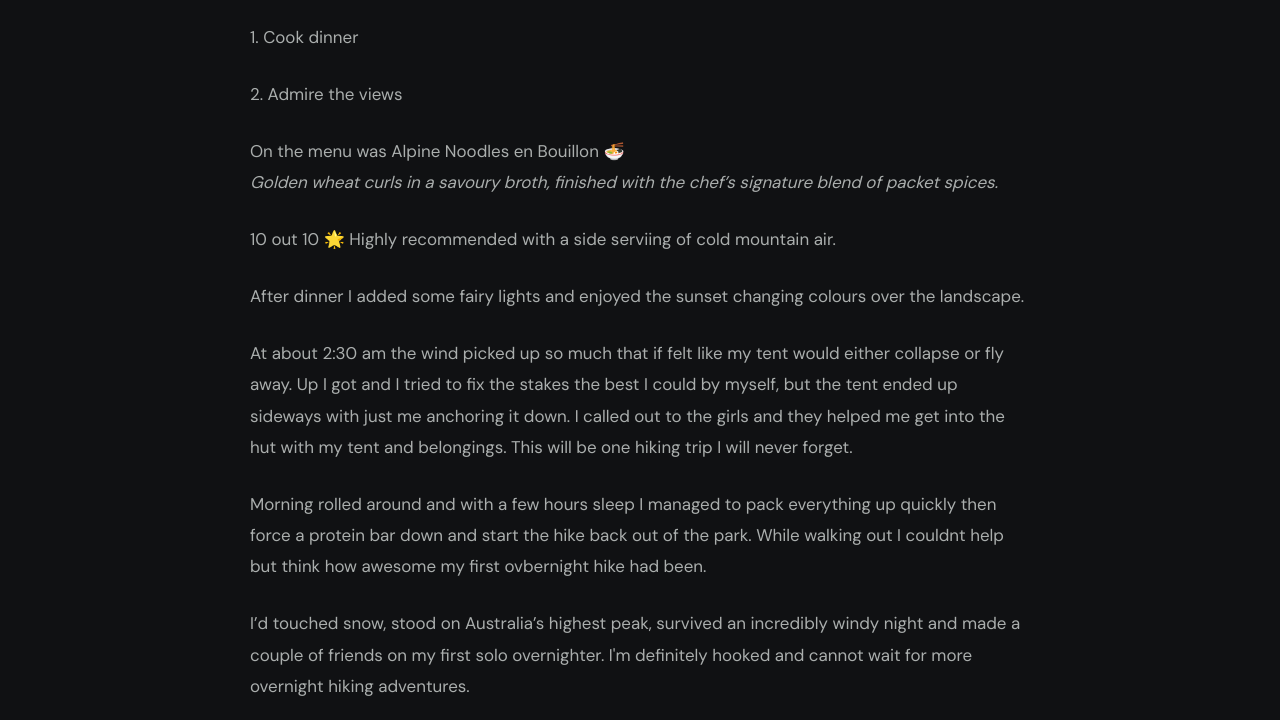
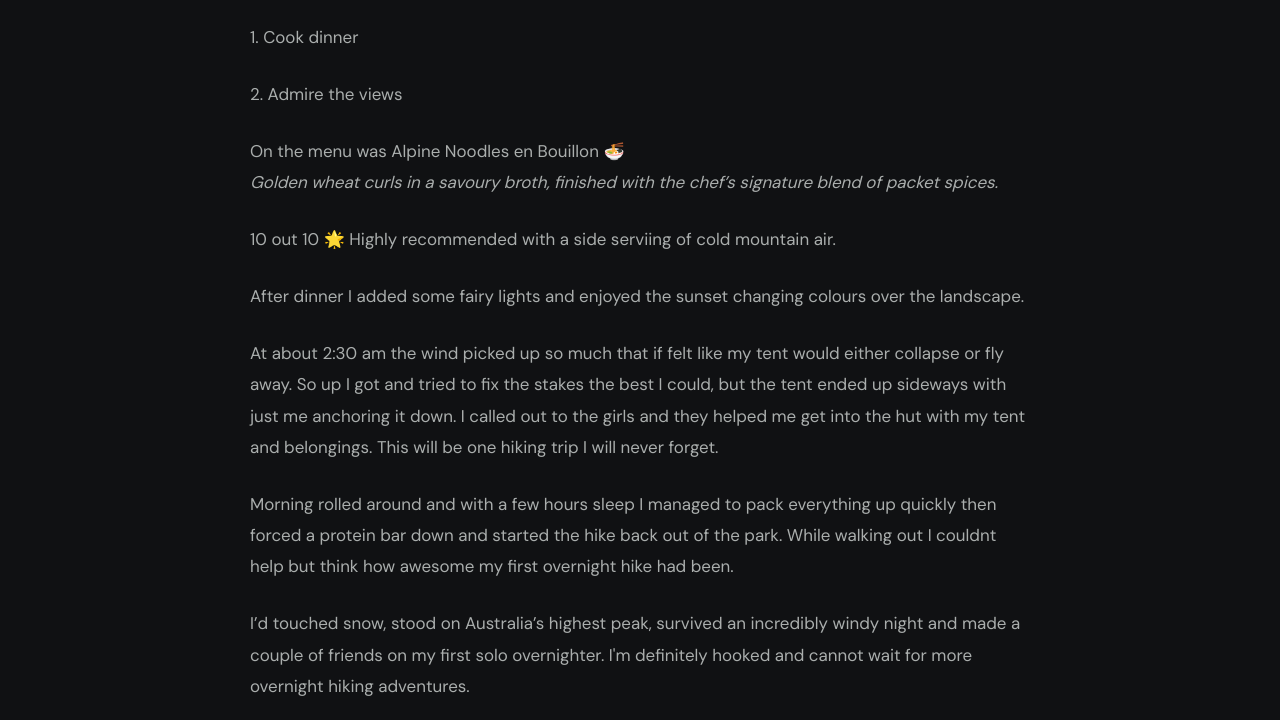
Before and after one commit to katiedphoto/website, a plain HTML site: page mount-kosciuszko.html in a window 1280 px wide. Shown: the part 3191-3911 px from the top of the page. Drawn offline with Linux system fonts and the light colour scheme.

Commit message:
Update mount-kosciuszko.html

```diff
--- a/mount-kosciuszko.html
+++ b/mount-kosciuszko.html
@@ -187,15 +187,15 @@ html:has(#kosciuszko-lightbox[open]) {
    <p>I could finally touch snow for the first time. As expected, it was cold and wet. But I was estactic.</p>
    <p>The excitement seemed to give me a bit more energy or maybe it was ditching the pack at the hut but I continued on to get to the top. The information centre advised me that there were two girls with a similar plan to me. I kept an eye out and getting closer to the top I spotted them. I quickly introduced myself and hiked to the top with one, Georgia. Returning to Seamans hut for camp I learned that both Amelia and Georgia were from Sydney and on their first overnight hike too, so my solo trip came with some delightful unexceptet company.</p>
 
-    <p>With the tent all set up there was only two things left to do. </p>
+    <p>With the tent all set up there was only two things left to do: <br>
    <p>1. Cook dinner<br>
    <p>2. Admire the views</p>
    <p>On the menu was Alpine Noodles en Bouillon 🍜<br>
 <em>Golden wheat curls in a savoury broth, finished with the chef’s signature blend of packet spices.</em></p>
    <p>10 out 10 🌟 Highly recommended with a side serviing of cold mountain air. </p>
    <p>After dinner I added some fairy lights and enjoyed the sunset changing colours over the landscape.</p>
-    <p>At about 2:30 am the wind picked up so much that if felt like my tent would either collapse or fly away. Up I got and I tried to fix the stakes the best I could by myself, but the tent ended up sideways with just me anchoring it down. I called out to the girls and they helped me get into the hut with my tent and belongings. This will be one hiking trip I will never forget. </p>
-   <p> Morning rolled around and with a few hours sleep I managed to pack everything up quickly then force a protein bar down and start the hike back out of the park. While walking out I couldnt help but think how awesome my first ovbernight hike had been.</p>
+    <p>At about 2:30 am the wind picked up so much that if felt like my tent would either collapse or fly away. So up I got and tried to fix the stakes the best I could, but the tent ended up sideways with just me anchoring it down. I called out to the girls and they helped me get into the hut with my tent and belongings. This will be one hiking trip I will never forget. </p>
+   <p> Morning rolled around and with a few hours sleep I managed to pack everything up quickly then forced a protein bar down and started the hike back out of the park. While walking out I couldnt help but think how awesome my first overnight hike had been.</p>
    <p>I’d touched snow, stood on Australia’s highest peak, survived an incredibly windy night and made a couple of friends on my first solo overnighter. I'm definitely hooked and cannot wait for more overnight hiking adventures.</p>
   </section>
 
```
